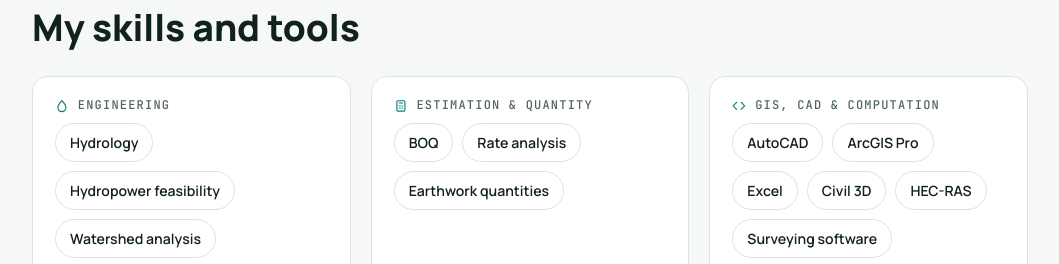
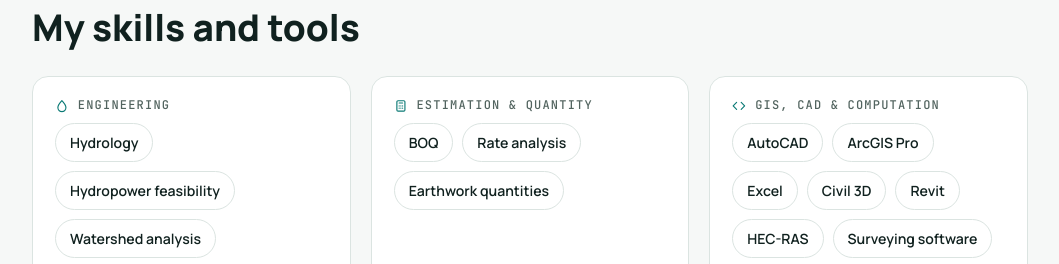
Before and after one commit to bigyan215/portfolio, a website: page index.html in a window 1280 px wide. Shown: the part 1860-2124 px from the top of the page, without its empty margins (110-1169 px from the left). Drawn offline with Linux system fonts and the light colour scheme.

Commit message:
Add Revit to GIS, CAD & Computation skills

```diff
--- a/index.html
+++ b/index.html
@@ -274,7 +274,7 @@ main,footer{position:relative;z-index:1}
         <div class="skill-group"><h3><svg class="ic"><use href="#i-calc"/></svg>Estimation & Quantity</h3>
             <div class="chips"><span class="chip">BOQ</span><span class="chip">Rate analysis</span><span class="chip">Earthwork quantities</span></div></div>
         <div class="skill-group"><h3><svg class="ic"><use href="#i-code"/></svg>GIS, CAD & Computation</h3>
-            <div class="chips"><span class="chip">AutoCAD</span><span class="chip">ArcGIS Pro</span><span class="chip">Excel</span><span class="chip">Civil 3D</span><span class="chip">HEC-RAS</span><span class="chip">Surveying software</span></div></div>
+            <div class="chips"><span class="chip">AutoCAD</span><span class="chip">ArcGIS Pro</span><span class="chip">Excel</span><span class="chip">Civil 3D</span><span class="chip">Revit</span><span class="chip">HEC-RAS</span><span class="chip">Surveying software</span></div></div>
       </div>
     </div>
   </section>
```
